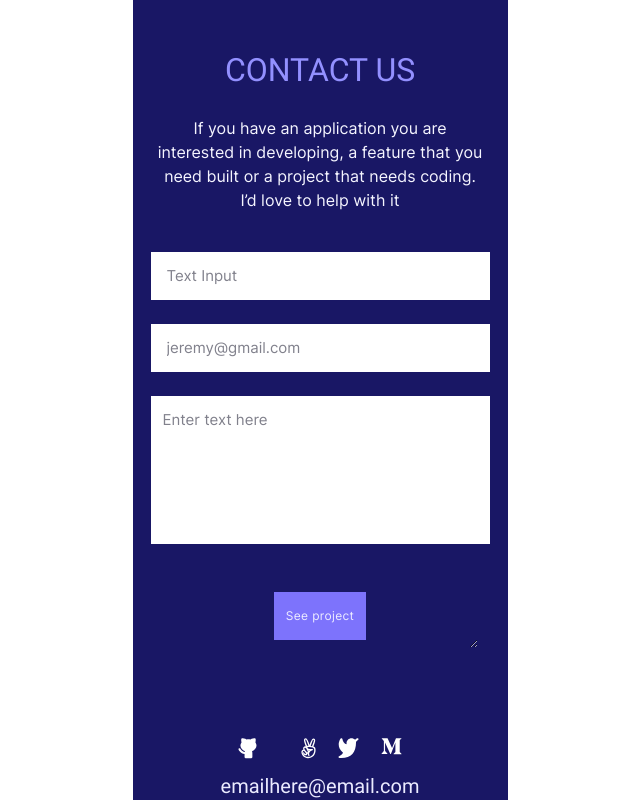
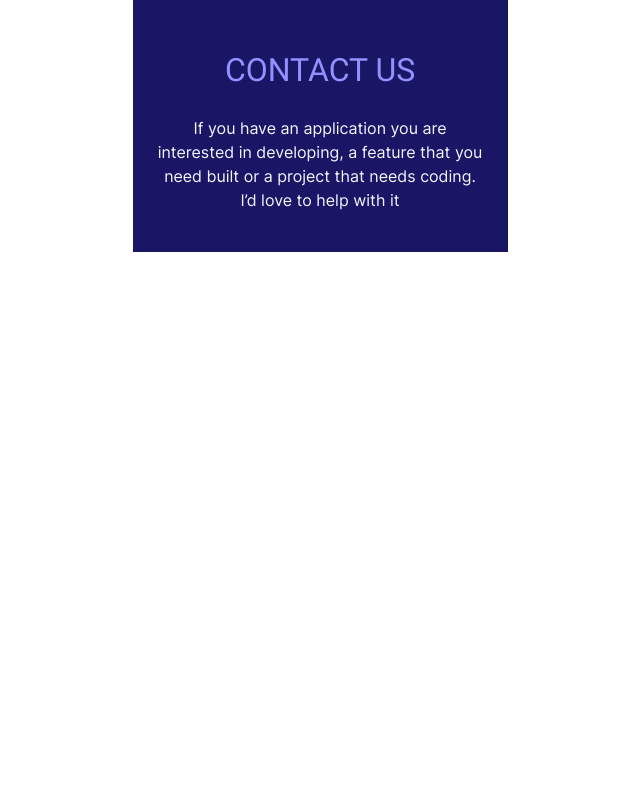
Before and after one commit to AdnanOlarmmi/Personal_Portfolio, a website: page index.html in a window 1280 px wide. Shown: the part 4477-5277 px from the top of the page, without its empty margins (320-960 px from the left). After the commit the page ends 4729 px from the top, so only its background shows below. Drawn offline with Linux system fonts and the light colour scheme.

Commit message:
made some changes

```diff
--- a/index.html
+++ b/index.html
@@ -212,44 +212,6 @@
 						feature that you need built or a project that needs coding. I’d love
 						to help with it
 					</p>
-					<form action="https://formspree.io/f/mbjqvypj" method="post">
-						<div class="input">
-							<input
-								type="text"
-								name="name"
-								placeholder="Text Input"
-								maxlength="30"
-								required
-							/>
-						</div>
-						<div class="input">
-							<input
-								type="email"
-								name="email"
-								placeholder="jeremy@gmail.com"
-								required
-							/>
-						</div>
-						<div class="textarea">
-							<textarea
-								name="comment"
-								placeholder="Enter text here"
-								cols="30"
-								rows="10"
-								maxlength="500"
-								required
-							></textarea>
-						</div>
-						<input type="submit" value="See project" class="seeProject" />
-					</form>
-					<ul class="contactsIcon">
-						<li><img src="images/Icons/Vectorgithubicon.svg" alt="" /></li>
-						<li><img src="images/Icons/Grouplinkedinicon.svg" alt="" /></li>
-						<li><img src="images/Icons/Vectorfinger.svg" alt="" /></li>
-						<li><img src="images/Icons/Vectortwittericon.svg" alt="" /></li>
-						<li><img src="images/Icons/VectorMicon.svg" alt="" /></li>
-					</ul>
-					<a href="#" id="email">emailhere@email.com</a>
 				</div>
 			</div>
 		</div>
```
